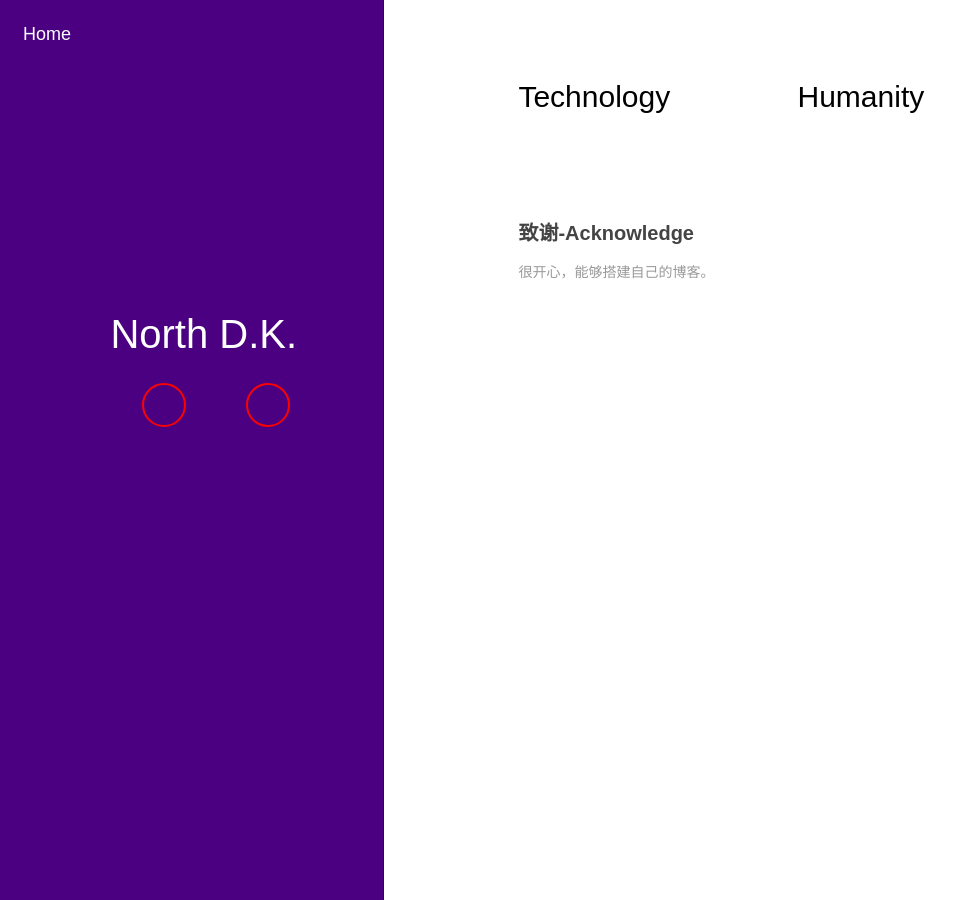
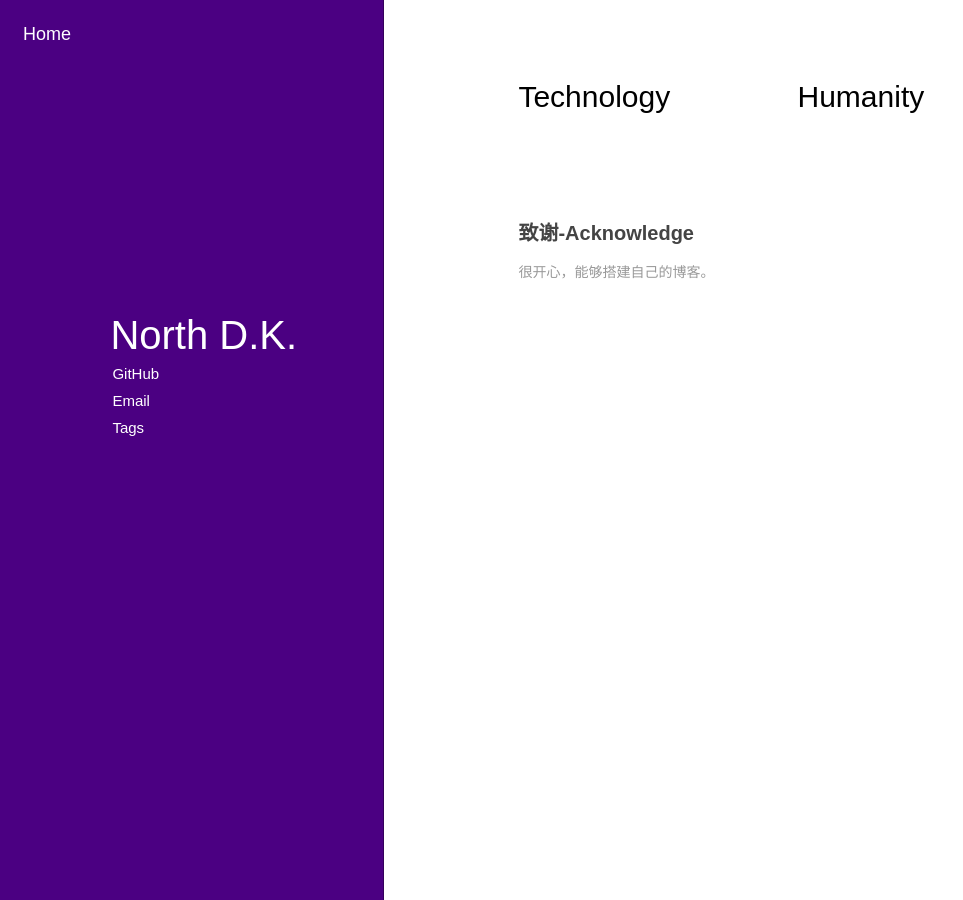
Before and after one commit to northdk/northdk.github.io, a Jekyll site: the page built from index.html, in a window 1280 px wide. Shown: the whole page, without its empty margins (0-963 px from the left). Built offline with Jekyll 4.4.1, drawn with Linux system fonts in a browser that asks for light colours.

Commit message:
realized logo-name space

```diff
--- a/_layouts/home.html
+++ b/_layouts/home.html
@@ -5,10 +5,20 @@ layout:           default
         <div class="logo-name-icon">
             <a >North D.K.</a>
         </div>
-        <div class="content">
+
+        <div class="moreinfo">
 	        <ul>
-	        	<li><a class="fa fa-x fa-github" href="https://github.com/{{ site.github_username }}"><span class="description">GitHub</span></a></li>
-	        	<li><a class="fa fa-x fa-envelope" href="mailto:{{site.email}}"><span class="description">GitHub</span></a></li>
+	        	<li><a href="https://github.com/{{ site.github_username }}"><span class="description">GitHub</span></a></li>
+	        </ul>
+        </div>
+        <div class="moreinfo">
+	        <ul>
+	        	<li><a href="mailto:{{site.email}}"><span class="description">Email</span></a></li>
+	        </ul>
+        </div>
+        <div class="moreinfo">
+	        <ul>
+	        	<li><a href="mailto:never_dk@163.com"><span class="description">Tags</span></a></li>
 	        </ul>
         </div>
 </div>
--- a/css/default.css
+++ b/css/default.css
@@ -91,44 +91,26 @@ pre ol{margin-left:25px;list-style-type:decimal;}
 .section h2 a { color:#000 }
 .section h2 a:hover { color:#9ACD32; text-decoration:none; }
 
-.logo-name { position:fixed; top:35%; left:8%; z-index:5; font-size:0; }
-.logo-name-icon { line-height:38px; padding:0 8px; display:inline-block; color:#fff; font-size:40px;  background:transparen; }
-.logo-name-icon a {color:#fff}
+.logo-name { position:fixed;
+	top:35%;
+	left:8%;
+	z-index:5;
+	font-size:0;
+	background:transparen;
+	height:20%;
+	width:20%}
+.logo-name-icon { line-height:40px; padding:0 8px; display:inline-block; font-size:40px;  background:transparen; }
+.logo-name-icon a {color:white}
 .logo-name-icon a:hover {text-decoration:none;}
-.logo-name .content {
-    padding-left:10px;
-    background-color:transparen;
-    text-align: center;
+.logo-name .moreinfo {
+	margin-left: 10px;
+	margin-top: 10px;
+	font-size: 15px;
+	background-color: transparen;
 }
-.logo-name .content ul {
-    list-style: none;
-    padding: 0;
-}
-.logo-name .content li {
-    border-radius: 100%;
-    border: 2px solid red;
-    color: red;
-    margin: 30px;
-    display: inline-block;
-    list-style: none;
-    width: 40px;
-    height: 40px;
-}
-.logo-name .content li:hover {
-    color: white;
-    text-decoration: none;
-    -webkit-transition: 500ms;
-    -moz-transition: 500ms;
-    transition: 500ms;
-    text-decoration: none;
-    background-color: rgba(0, 0, 0, 0.5);
-}
-.logo-name .content a {
-    color: white;
-    margin-left:50%;
-    padding: 15px;
-    text-decoration: none;
-}
+
+.logo-name .moreinfo a {color: white;}
+
 
 .index-content .section { margin-left:30%; padding-top:80px; padding-right:auto; }
 
```
Also changed, not shown: 5 other files.
